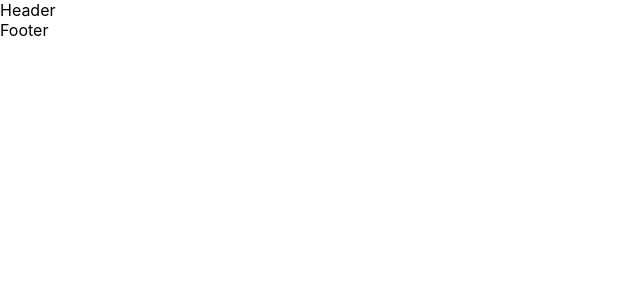
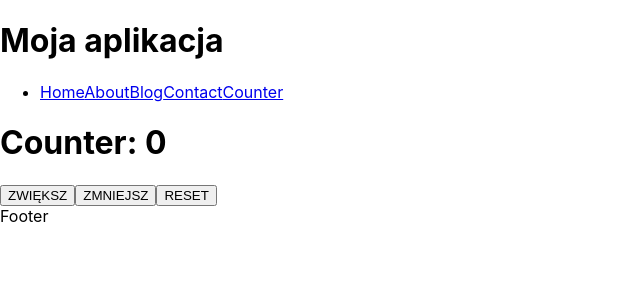
Before and after one commit to KajBialas/sda-react-context-29, a React (Create React App) app: page /counter in a window 1280 px wide. Before the commit this address had no page. Shown: the top 300 px of the page, without its empty margins (0-640 px from the left). Built offline with nearby package versions, Linux system fonts and the light colour scheme.

Commit message:
Zadanie 2

```diff
--- a/src/App.tsx
+++ b/src/App.tsx
@@ -4,9 +4,14 @@ import Home from "./pages/Home";
 import About from "./pages/About";
 import Blog from "./pages/Blog";
 import Contact from "./pages/Contact";
+import Counter from "./pages/Counter";
 
 import Header from "./components/Header";
 import Footer from "./components/Footer";
+
+
+// 1. Utwórz komponent Nav zawierający linki do wszystkich podstron, osadzony w Header
+// 2. Utwórz podstronę Counter, obsługującą mozliwość zwiększania, zmniejszania oraz resetowania stanu licznika
 
 function App() {
   return (
@@ -17,6 +22,7 @@ function App() {
         <Route path="/about" element={<About />} />
         <Route path="/blog" element={<Blog />} />
         <Route path="/contact" element={<Contact />} />
+        <Route path="/counter" element={<Counter />} />
       </Routes>
       <Footer />
     </Router>
--- a/src/components/Header.tsx
+++ b/src/components/Header.tsx
@@ -1,8 +1,11 @@
+import Nav from "./Nav";
+
 const Header = () => {
     return (
-        <div>
-            Header
-        </div>
+        <header>
+            <h1>Moja aplikacja</h1>
+            <Nav />
+        </header>
     )
 }
 
--- /dev/null
+++ b/src/components/Nav.tsx
@@ -0,0 +1,19 @@
+import { Link } from "react-router-dom";
+
+const Nav = () => {
+    return (
+        <nav>
+            <ul>
+                <li>
+                    <Link to="/">Home</Link>
+                    <Link to="/about">About</Link>
+                    <Link to="/blog">Blog</Link>
+                    <Link to="/contact">Contact</Link>
+                    <Link to="/counter">Counter</Link>
+                </li>
+            </ul>
+        </nav>
+    )
+}
+
+export default Nav;
--- /dev/null
+++ b/src/pages/Counter.tsx
@@ -0,0 +1,16 @@
+import { useState } from 'react';
+
+const Counter = () => {
+    const [counter, setCounter] = useState(0);
+
+    return (
+        <div>
+            <h1>Counter: {counter}</h1>
+            <button onClick={() => setCounter(counter + 1)}>ZWIĘKSZ</button>
+            <button onClick={() => setCounter(counter - 1)}>ZMNIEJSZ</button>
+            <button onClick={() => setCounter(0)}> RESET</button>
+        </div>
+    )
+}
+
+export default Counter;
```
